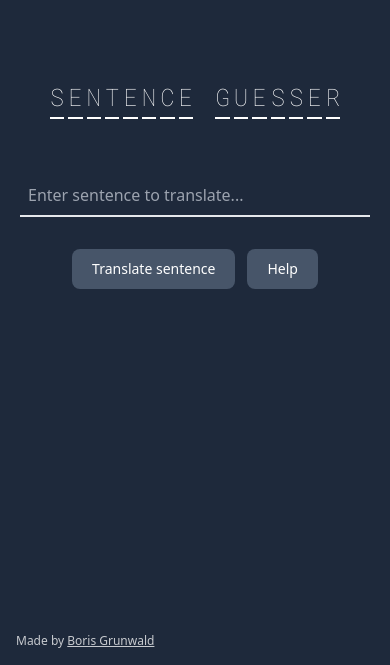
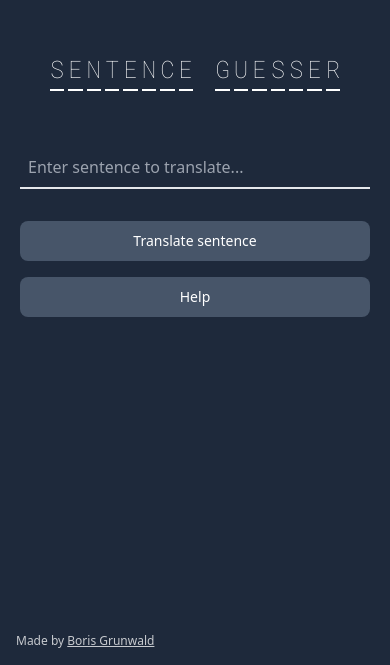
Before and after one commit to jikol1906/sentence-guesser-react, a React (Create React App) app: page / in a window 390 px wide. Shown: the part 179-844 px from the top of the page. Built offline with nearby package versions, Linux system fonts and the light colour scheme.

Commit message:
break buttons in column on small screens

```diff
--- a/src/Components/TranslateForm.tsx
+++ b/src/Components/TranslateForm.tsx
@@ -39,7 +39,7 @@ const TranslateForm: React.FunctionComponent<ITranslateFormProps> = ({
         id=""
         autoFocus={true}
       />
-      <div className="justify-self-center space-x-3">
+      <div className="grid md:grid-flow-col gap-4 md:justify-self-center">
         <Button type="submit">Translate sentence</Button>
         <Button type="button" onClick={onHelpClicked}>Help</Button>
       </div>
```
